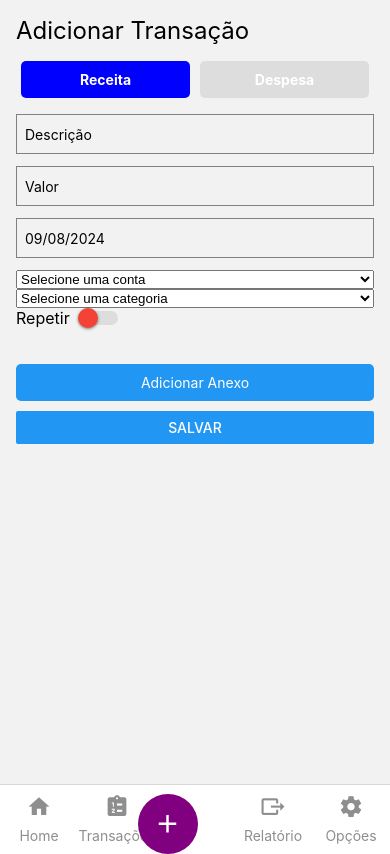
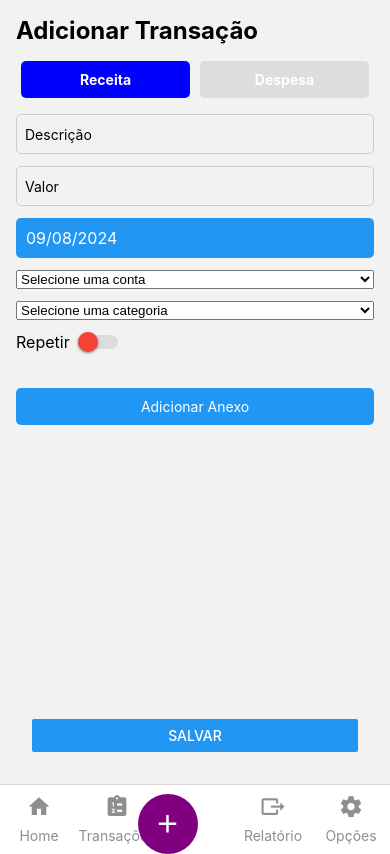
Before and after one commit to leonardomunizdev/projeto, a React Native app: screen /AddTransactionScreen in a window 390 px wide. Built offline with nearby package versions, Linux system fonts and the light colour scheme.

Commit message:
save 06
save 06

```diff
--- a/src/screens/AddTransactionScreen.js
+++ b/src/screens/AddTransactionScreen.js
@@ -1,4 +1,3 @@
-// Importe os módulos necessários do React Native
 import React, { useState, useEffect } from "react";
 import {
   Image,
@@ -13,6 +12,8 @@ import {
   TouchableWithoutFeedback,
   Keyboard,
   Alert,
+  ScrollView,
+  KeyboardAvoidingView,
 } from "react-native";
 import { Picker } from "@react-native-picker/picker";
 import DateTimePicker from "@react-native-community/datetimepicker";
@@ -28,7 +29,6 @@ import * as ImagePicker from "expo-image-picker";
 import * as Sharing from "expo-sharing";
 import { MaterialIcons } from "@expo/vector-icons";
 
-// Definição do componente AddTransactionScreen
 const AddTransactionScreen = () => {
   const navigation = useNavigation();
   const { addTransaction } = useTransactions();
@@ -119,6 +119,7 @@ const AddTransactionScreen = () => {
       categoryName,
       isRecurring,
       recurrenceId,
+      attachments,
     };
 
     const transactions = isRecurring
@@ -140,6 +141,7 @@ const AddTransactionScreen = () => {
     setIsRecurring(false);
     setRecurrence({ count: "", unit: "month" });
     setRecurrenceInfo("");
+    setAttachments([]);
 
     navigation.navigate("Home");
   };
@@ -252,8 +254,10 @@ const AddTransactionScreen = () => {
   };
 
   return (
+    <KeyboardAvoidingView style={styles.container}>
+      <ScrollView contentContainerStyle={styles.scrollViewContent}>
         <TouchableWithoutFeedback onPress={Keyboard.dismiss}>
-      <View style={styles.container}>
+          <View style={styles.formContainer}>
             <Text style={styles.title}>Adicionar Transação</Text>
 
             <View style={styles.transactionTypeContainer}>
@@ -284,9 +288,12 @@ const AddTransactionScreen = () => {
               value={amount}
               onChangeText={setAmount}
             />
-        <TouchableOpacity onPress={() => setShowDatePicker(true)}>
+            <TouchableOpacity
+              onPress={() => setShowDatePicker(true)}
+              style={styles.datePickerButton}
+            >
               <TextInput
-            style={styles.input}
+                style={styles.datePickerInput}
                 placeholder="Data"
                 value={format(date, "dd/MM/yyyy", { locale: ptBR })}
                 editable={false}
@@ -305,6 +312,7 @@ const AddTransactionScreen = () => {
             <Picker
               selectedValue={selectedAccount}
               onValueChange={handleAccountChange}
+              style={styles.picker}
             >
               <Picker.Item label="Selecione uma conta" value="" />
               {accounts.map((account) => (
@@ -318,6 +326,7 @@ const AddTransactionScreen = () => {
             <Picker
               selectedValue={selectedCategory}
               onValueChange={handleValueChange}
+              style={styles.picker}
             >
               <Picker.Item label="Selecione uma categoria" value="" />
               {filteredCategories.map((category) => (
@@ -341,17 +350,35 @@ const AddTransactionScreen = () => {
 
             {isRecurring && (
               <View style={styles.recurrenceContainer}>
+                <View style={styles.recurrenceLabelContainer}>
                   <Text style={styles.recurrenceLabel}>Quantidade</Text>
-            <View style={styles.recurrenceButtons}>
-              <Button title="-" onPress={handleDecrement} />
+                  <View style={styles.recurrenceControls}>
+                    <TouchableOpacity
+                      style={styles.recurrenceButton}
+                      onPress={handleDecrement}
+                    >
+                      <Text style={styles.recurrenceButtonText}>-</Text>
+                    </TouchableOpacity>
+
                     <TextInput
-                style={styles.input}
-                placeholder="Repetir"
-                value={recurrence.count}
+                      style={styles.recurrenceInput}
+                      placeholder="0"
+                      value={recurrence.count.toString()}
                       keyboardType="numeric"
                       onChangeText={handleRecurrenceCountChange}
                     />
-              <Button title="+" onPress={handleIncrement} />
+
+                    <TouchableOpacity
+                      style={styles.recurrenceButton}
+                      onPress={handleIncrement}
+                    >
+                      <Text style={styles.recurrenceButtonText}>+</Text>
+                    </TouchableOpacity>
+                  </View>
+                </View>
+
+                <View style={styles.periodContainer}>
+                  <Text style={styles.recurrenceLabel}>Período</Text>
                   <Picker
                     selectedValue={recurrence.unit}
                     onValueChange={(itemValue) =>
@@ -360,9 +387,10 @@ const AddTransactionScreen = () => {
                         unit: itemValue,
                       }))
                     }
+                    style={styles.recurrencePicker}
                   >
-                <Picker.Item label="Meses" value="month" />
-                <Picker.Item label="Semanas" value="week" />
+                    <Picker.Item label="Mensal" value="month" />
+                    <Picker.Item label="Semanal" value="week" />
                   </Picker>
                 </View>
               </View>
@@ -377,11 +405,13 @@ const AddTransactionScreen = () => {
               </TouchableOpacity>
               <View style={styles.attachmentList}>{renderAttachments()}</View>
             </View>
+          </View>
+        </TouchableWithoutFeedback>
+      </ScrollView>
+      <View style={styles.footer}>
         <Button title="Salvar" onPress={handleSaveAndNavigate} />
-
       </View>
-
-    </TouchableWithoutFeedback>
+      </KeyboardAvoidingView>
   );
 };
 
@@ -391,16 +421,34 @@ const styles = StyleSheet.create({
     flex: 1,
     padding: 16,
   },
+  scrollViewContent: {
+    flexGrow: 1,
+  },
+  formContainer: {
+    flex: 1,
+  },
   title: {
     fontSize: 24,
     marginBottom: 16,
+    fontWeight: "bold",
   },
   input: {
     height: 40,
-    borderColor: "gray",
+    borderColor: "#ccc",
     borderWidth: 1,
     marginBottom: 12,
     paddingLeft: 8,
+    borderRadius: 5,
+  },
+  datePickerButton: {
+    backgroundColor: "#2196F3",
+    padding: 10,
+    borderRadius: 5,
+    marginBottom: 12,
+  },
+  datePickerInput: {
+    color: "#fff",
+    fontSize: 16,
   },
   transactionTypeContainer: {
     flexDirection: "row",
@@ -428,6 +476,10 @@ const styles = StyleSheet.create({
     fontSize: 16,
   },
   recurrenceContainer: {
+    flexDirection: "column",
+    marginBottom: 16,
+  },
+  recurrenceLabelContainer: {
     flexDirection: "row",
     alignItems: "center",
     marginBottom: 16,
@@ -436,9 +488,36 @@ const styles = StyleSheet.create({
     fontSize: 16,
     marginRight: 8,
   },
-  recurrenceButtons: {
+  recurrenceControls: {
     flexDirection: "row",
     alignItems: "center",
+    flex: 1,
+    justifyContent: "center",
+  },
+  recurrenceButton: {
+    backgroundColor: "#ddd",
+    padding: 10,
+    borderRadius: 5,
+    marginHorizontal: 5,
+  },
+  recurrenceButtonText: {
+    fontSize: 20,
+    fontWeight: "bold",
+  },
+  recurrenceInput: {
+    borderBottomWidth: 1,
+    borderBottomColor: "#ddd",
+    width: 80,
+    textAlign: "center",
+    fontSize: 16,
+    marginHorizontal: 10,
+  },
+  periodContainer: {
+    flexDirection: "row",
+    alignItems: "center",
+  },
+  recurrencePicker: {
+    width: 150,
   },
   attachmentContainer: {
     marginTop: 20,
@@ -465,6 +544,13 @@ const styles = StyleSheet.create({
     height: 100,
     marginRight: 10,
   },
+  picker: {
+    marginBottom: 12,
+  },
+  footer: {
+    padding: 16,
+    backgroundColor: "#f1f1f1",
+  },
 });
 
 export default AddTransactionScreen;
--- a/src/screens/OptionsScreen.js
+++ b/src/screens/OptionsScreen.js
@@ -1,5 +1,6 @@
 import React, { useState } from 'react';
 import { View, Text, StyleSheet, Button, Modal, TextInput, FlatList, TouchableOpacity, Alert } from 'react-native';
+import { Ionicons } from '@expo/vector-icons'; // Corrigido para usar Ionicons
 import { useAccounts } from '../context/AccountContext';
 import { useCategories } from '../context/CategoryContext';
 import AsyncStorage from '@react-native-async-storage/async-storage';
@@ -8,7 +9,7 @@ const OptionsScreen = () => {
   const [isAccountModalVisible, setIsAccountModalVisible] = useState(false);
   const [isCategoryModalVisible, setIsCategoryModalVisible] = useState(false);
   const [isConfirmModalVisible, setIsConfirmModalVisible] = useState(false);
-  const [isClearDataConfirmVisible, setIsClearDataConfirmVisible] = useState(false); // Adicionado para a confirmação de limpeza
+  const [isClearDataConfirmVisible, setIsClearDataConfirmVisible] = useState(false);
   const [selectedAccount, setSelectedAccount] = useState(null);
   const [selectedCategory, setSelectedCategory] = useState(null);
   const [newAccountName, setNewAccountName] = useState('');
@@ -27,7 +28,7 @@ const OptionsScreen = () => {
 
   const handleAddCategory = () => {
     if (newCategoryName.trim() && selectedCategoryType) {
-      addCategory(newCategoryName, selectedCategoryType); // Passa o nome e o tipo
+      addCategory(newCategoryName, selectedCategoryType);
       setNewCategoryName('');
     }
   };
@@ -86,7 +87,6 @@ const OptionsScreen = () => {
     setIsClearDataConfirmVisible(false);
   };
 
-  // Função para filtrar categorias com base no tipo selecionado
   const filteredCategories = categories.filter(category =>
     !selectedCategoryType || category.type === selectedCategoryType
   );
@@ -94,10 +94,35 @@ const OptionsScreen = () => {
   return (
     <View style={styles.container}>
       <Text style={styles.title}>Options Screen</Text>
-      <Button title="Gerir Contas" onPress={() => setIsAccountModalVisible(true)} />
-      <Button title="Gerir Categorias" onPress={() => setIsCategoryModalVisible(true)} />
-      <Button title="Limpar Todos os Dados" onPress={confirmClearData} color="red" />
+      <TouchableOpacity style={styles.optionButton} onPress={() => setIsAccountModalVisible(true)}>
+        <Ionicons name="wallet" size={24} color="black" />
+        <Text style={styles.optionText}>Gerir Contas</Text>
+      </TouchableOpacity>
+      <TouchableOpacity style={styles.optionButton} onPress={() => setIsCategoryModalVisible(true)}>
+        <Ionicons name="list" size={24} color="black" />
+        <Text style={styles.optionText}>Gerir Categorias</Text>
+      </TouchableOpacity>
 
+      <TouchableOpacity style={styles.optionButton}>
+        <Ionicons name="download" size={24} color="black" />
+        <Text style={styles.optionText}>Baixar Notas Fiscais</Text>
+      </TouchableOpacity>
+      <TouchableOpacity style={styles.optionButton}>
+        <Ionicons name="folder-open" size={24} color="black" />
+        <Text style={styles.optionText}>Importar</Text>
+      </TouchableOpacity>
+      <TouchableOpacity style={styles.optionButton}>
+        <Ionicons name="folder" size={24} color="black" />
+        <Text style={styles.optionText}>Exportar</Text>
+      </TouchableOpacity>
+      <TouchableOpacity style={styles.optionButton}>
+        <Ionicons name="stats-chart" size={24} color="black" />
+        <Text style={styles.optionText}>Gráficos</Text>
+      </TouchableOpacity>
+      <TouchableOpacity style={styles.optionButton} onPress={confirmClearData}>
+        <Ionicons name="trash" size={24} color="red" />
+        <Text style={styles.optionText}>Limpar Todos os Dados</Text>
+      </TouchableOpacity>
       {/* Modal de Contas */}
       <Modal
         visible={isAccountModalVisible}
@@ -141,10 +166,7 @@ const OptionsScreen = () => {
       >
         <View style={styles.fullScreenModal}>
           <View style={styles.modalContent}>
-          <Text >Gerir asdfsdfsdfsdfsdfsdfsdfsdasd</Text>
             <Text style={styles.modalTitle}>Gerir Categorias</Text>
-
-            {/* Botões Despesa e Receita */}
             <View style={styles.categoryButtonContainer}>
               <TouchableOpacity
                 style={[
@@ -180,7 +202,7 @@ const OptionsScreen = () => {
             />
             <Button title="Adicionar Categoria" onPress={handleAddCategory} />
             <FlatList
-              data={filteredCategories} // Use filteredCategories para mostrar as categorias filtradas
+              data={filteredCategories}
               keyExtractor={item => item.id}
               renderItem={({ item }) => (
                 <View style={styles.categoryItem}>
@@ -191,7 +213,6 @@ const OptionsScreen = () => {
                 </View>
               )}
             />
-
             <Button title="Fechar" onPress={() => setIsCategoryModalVisible(false)} />
           </View>
         </View>
@@ -214,11 +235,11 @@ const OptionsScreen = () => {
               <Button title="Cancelar" onPress={cancelRemoveAccount} />
               <Button title="Excluir" onPress={selectedAccount ? confirmRemoveAccount : confirmRemoveCategory} color="red" />
             </View>
-          </View>
+            </View>
         </View>
       </Modal>
 
-      {/* Modal de Confirmação para Limpar Dados */}
+      {/* Modal de Confirmação de Limpeza de Dados */}
       <Modal
         visible={isClearDataConfirmVisible}
         animationType="slide"
@@ -239,19 +260,37 @@ const OptionsScreen = () => {
         </View>
       </Modal>
     </View>
+
   );
 };
 
 const styles = StyleSheet.create({
   container: {
     flex: 1,
-    justifyContent: 'center',
-    alignItems: 'center',
+    padding: 16,
+    backgroundColor: '#f4f4f4',
   },
   title: {
-    fontSize: 20,
+    fontSize: 24,
     fontWeight: 'bold',
-    marginBottom: 20,
+    marginBottom: 16,
+  },
+  optionButton: {
+    flexDirection: 'row',
+    alignItems: 'center',
+    padding: 16,
+    borderRadius: 8,
+    backgroundColor: '#ffffff',
+    marginBottom: 12,
+    shadowColor: '#000',
+    shadowOffset: { width: 0, height: 2 },
+    shadowOpacity: 0.1,
+    shadowRadius: 4,
+    elevation: 1,
+  },
+  optionText: {
+    fontSize: 16,
+    marginLeft: 12,
   },
   fullScreenModal: {
     flex: 1,
@@ -260,10 +299,12 @@ const styles = StyleSheet.create({
     backgroundColor: 'rgba(0, 0, 0, 0.5)',
   },
   modalContent: {
-    width: '80%',
+    width: '90%',
+    maxWidth: 400,
+    backgroundColor: '#fff',
+    borderRadius: 8,
     padding: 20,
-    backgroundColor: 'white',
-    borderRadius: 10,
+    alignItems: 'center',
   },
   modalTitle: {
     fontSize: 18,
@@ -271,17 +312,20 @@ const styles = StyleSheet.create({
     marginBottom: 10,
   },
   input: {
+    width: '100%',
+    padding: 12,
     borderWidth: 1,
-    borderColor: '#ccc',
-    borderRadius: 5,
-    padding: 10,
+    borderColor: '#ddd',
+    borderRadius: 4,
     marginBottom: 10,
   },
   accountItem: {
     flexDirection: 'row',
     justifyContent: 'space-between',
     alignItems: 'center',
-    marginBottom: 10,
+    paddingVertical: 8,
+    borderBottomWidth: 1,
+    borderBottomColor: '#ddd',
   },
   accountName: {
     fontSize: 16,
@@ -291,44 +335,48 @@ const styles = StyleSheet.create({
   },
   categoryButtonContainer: {
     flexDirection: 'row',
+    justifyContent: 'space-between',
     marginBottom: 10,
   },
   categoryButton: {
     flex: 1,
-    padding: 10,
-    borderRadius: 5,
-    margin: 5,
+    padding: 12,
+    borderRadius: 4,
     alignItems: 'center',
   },
   incomeButton: {
-    backgroundColor: 'lightblue',
+    backgroundColor: '#d4edda',
   },
   expenseButton: {
-    backgroundColor: 'lightcoral',
+    backgroundColor: '#f8d7da',
   },
   categoryButtonText: {
     fontSize: 16,
   },
   incomeButtonText: {
-    color: 'blue',
+    color: '#155724',
   },
   expenseButtonText: {
-    color: 'red',
+    color: '#721c24',
   },
   categoryItem: {
     flexDirection: 'row',
     justifyContent: 'space-between',
     alignItems: 'center',
-    marginBottom: 10,
+    paddingVertical: 8,
+    borderBottomWidth: 1,
+    borderBottomColor: '#ddd',
   },
   categoryName: {
     fontSize: 16,
   },
   confirmModalContent: {
-    width: '80%',
+    width: '90%',
+    maxWidth: 400,
+    backgroundColor: '#fff',
+    borderRadius: 8,
     padding: 20,
-    backgroundColor: 'white',
-    borderRadius: 10,
+    alignItems: 'center',
   },
   confirmTitle: {
     fontSize: 18,
@@ -338,10 +386,12 @@ const styles = StyleSheet.create({
   confirmText: {
     fontSize: 16,
     marginBottom: 20,
+    textAlign: 'center',
   },
   buttonContainer: {
     flexDirection: 'row',
     justifyContent: 'space-between',
+    width: '100%',
   },
 });
 
```
Also changed, not shown: src/context/TransactionContext.js (+12 -2 lines). Lines whose indentation alone changed are shown as unchanged.
